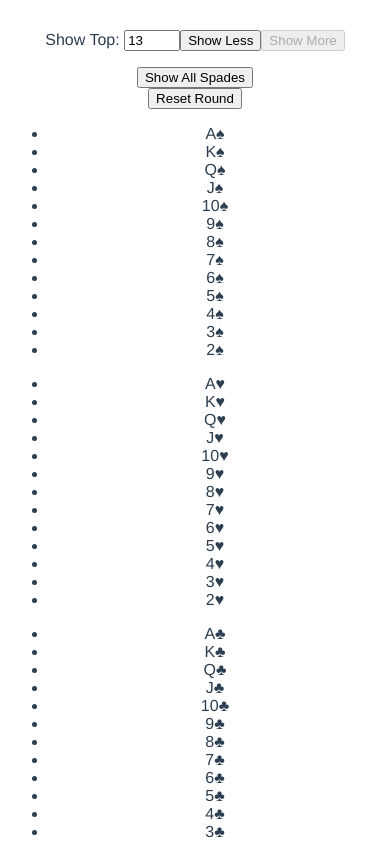
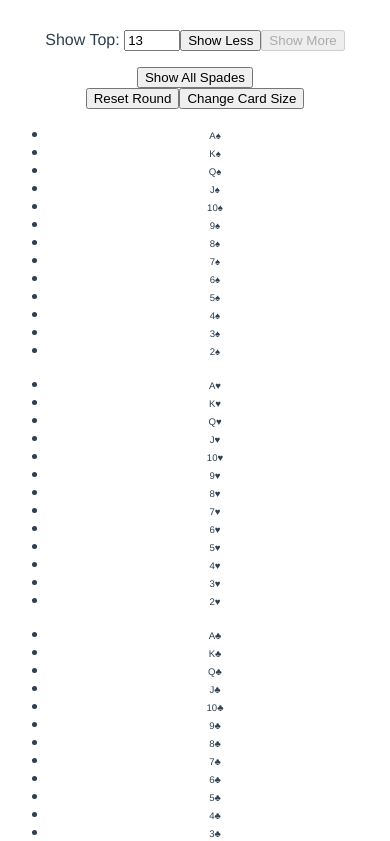
Before and after one commit to spkuehl/playing-card-display, a Vue app: page / in a window 390 px wide. Shown: the top 841 px of the page. Built offline with nearby package versions, Linux system fonts and the light colour scheme.

Commit message:
Added a button to shrink cards for mobile.

```diff
--- a/src/App.vue
+++ b/src/App.vue
@@ -7,6 +7,7 @@
     <button type="button" name="all spades" @click="showAllSpades" >Show All Spades</button>
     <br>
     <button type="button" name="reset" @click="resetCards">Reset Round</button>
+    <button type="button" name="mobileCards" @click="mobileCards">Change Card Size</button>
     <Suit ref="spades" suit="spades" :ranks="spadesRanks"></Suit>
     <Suit ref="hearts" suit="hearts" :ranks="heartsRanks"></Suit>
     <Suit ref="clubs" suit="clubs" :ranks="clubsRanks"></Suit>
@@ -44,6 +45,12 @@ export default {
     },
     showAllSpades () {
       this.spadesRanks = this.ranksList
+    },
+    mobileCards () {
+      this.$refs.spades.$refs.card.forEach(i => i.toggleMobile());
+      this.$refs.hearts.$refs.card.forEach(i => i.toggleMobile());
+      this.$refs.clubs.$refs.card.forEach(i => i.toggleMobile());
+      this.$refs.diams.$refs.card.forEach(i => i.toggleMobile());
     }
   },
   watch: {
--- a/src/components/Card.vue
+++ b/src/components/Card.vue
@@ -1,6 +1,9 @@
 <template>
   <div v-on:click="toggleCard" class="playingCards faceImages">
-    <a class="card" :class="[rankClass, [(isActive) ? suit : ''], {back: !isActive}]">
+    <a class="card"
+       :class="[rankClass, [(isActive) ? suit : ''], {back: !isActive}]"
+       v-bind:style='{"font-size": (isMobile ? "1.2em" : ".6em"),
+                      "background-position": (isMobile ? "0 0":"-35px 0")}' >
       <span class="rank">{{ rank }}</span>
       <span class="suit"><span v-html="suitSymbol"></span></span>
     </a>
@@ -16,7 +19,8 @@ export default {
   },
   data: function () {
     return {
-      isActive: true
+      isActive: true,
+      isMobile: false
     };
   },
   computed: {
@@ -30,6 +34,9 @@ export default {
   methods: {
     toggleCard: function (){
       this.isActive = !this.isActive;
+    },
+    toggleMobile: function () {
+      this.isMobile = !this.isMobile;
     }
   }
 }
```
